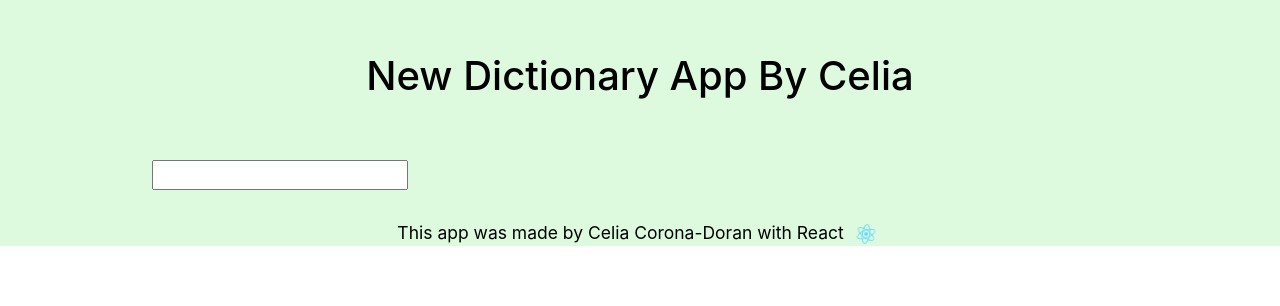
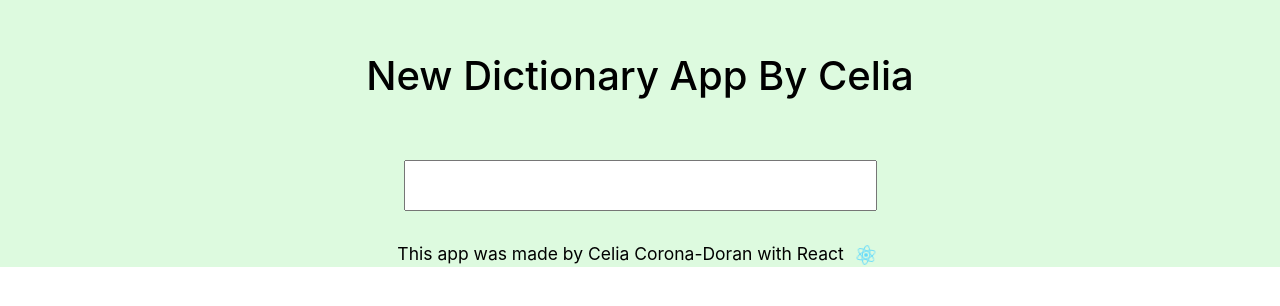
Before and after one commit to Newadventure2022/dictionary-project, a React (Create React App) app: page / in a window 1280 px wide. Shown: the top 306 px of the page. Built offline with nearby package versions, Linux system fonts and the light colour scheme.

Commit message:
Updated the size of the form

```diff
--- a/src/Dictionary.css
+++ b/src/Dictionary.css
@@ -1,3 +1,7 @@
 .Dictionary {
   font-weight: 600;
 }
+form {
+  text-align: center;
+  font-size: 30px;
+}
```
